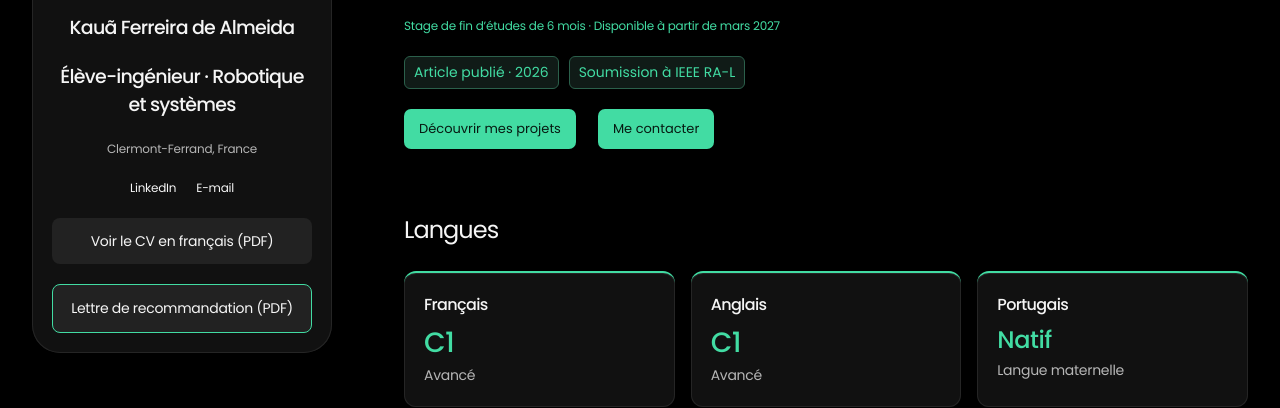
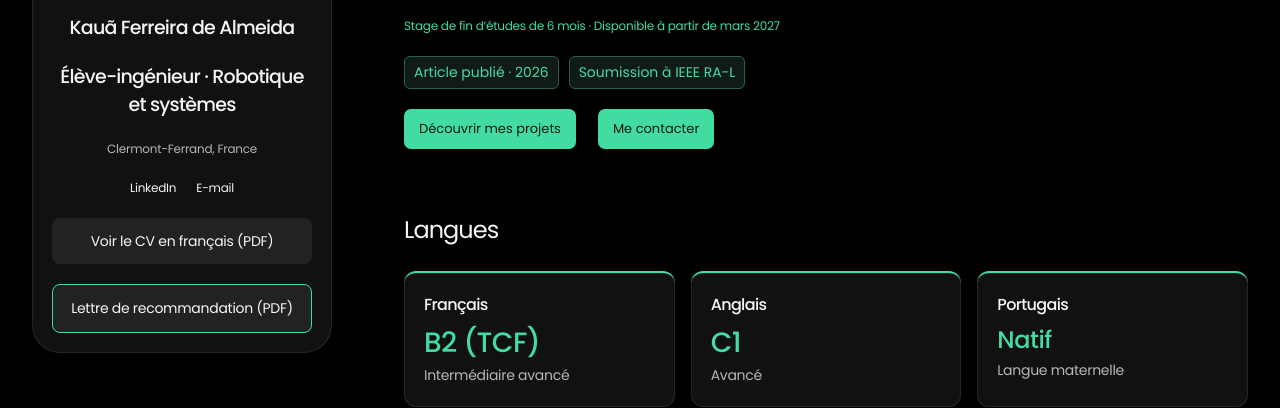
Before and after one commit to kaua-ferreira-de-almeida/kaua-ferreira-de-almeida.github.io, a plain HTML site: page index.html in a window 1280 px wide. Shown: the part 414-822 px from the top of the page. Drawn offline with Linux system fonts and the light colour scheme.

Commit message:
Update French language proficiency level

```diff
--- a/index.html
+++ b/index.html
@@ -70,7 +70,7 @@
       <section id="languages" aria-labelledby="languages-title">
         <h2 id="languages-title" class="section-title">Langues</h2>
         <ul class="language-grid" role="list">
-          <li class="card language-card"><h3>Français</h3><p class="language-level">C1</p><p>Avancé</p></li>
+          <li class="card language-card"><h3>Français</h3><p class="language-level">B2 (TCF)</p><p>Intermédiaire avancé</p></li>
           <li class="card language-card"><h3>Anglais</h3><p class="language-level">C1</p><p>Avancé</p></li>
           <li class="card language-card"><h3>Portugais</h3><p class="language-level language-native">Natif</p><p>Langue maternelle</p></li>
         </ul>
```
